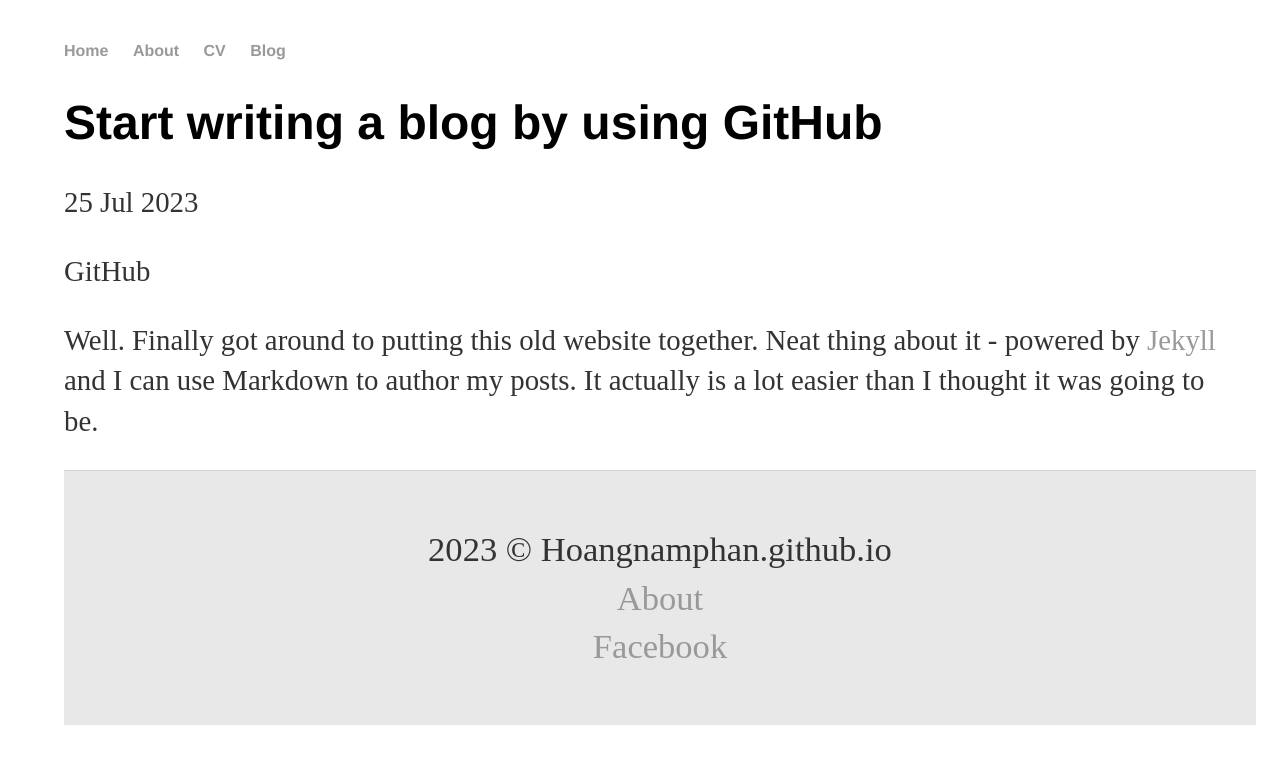
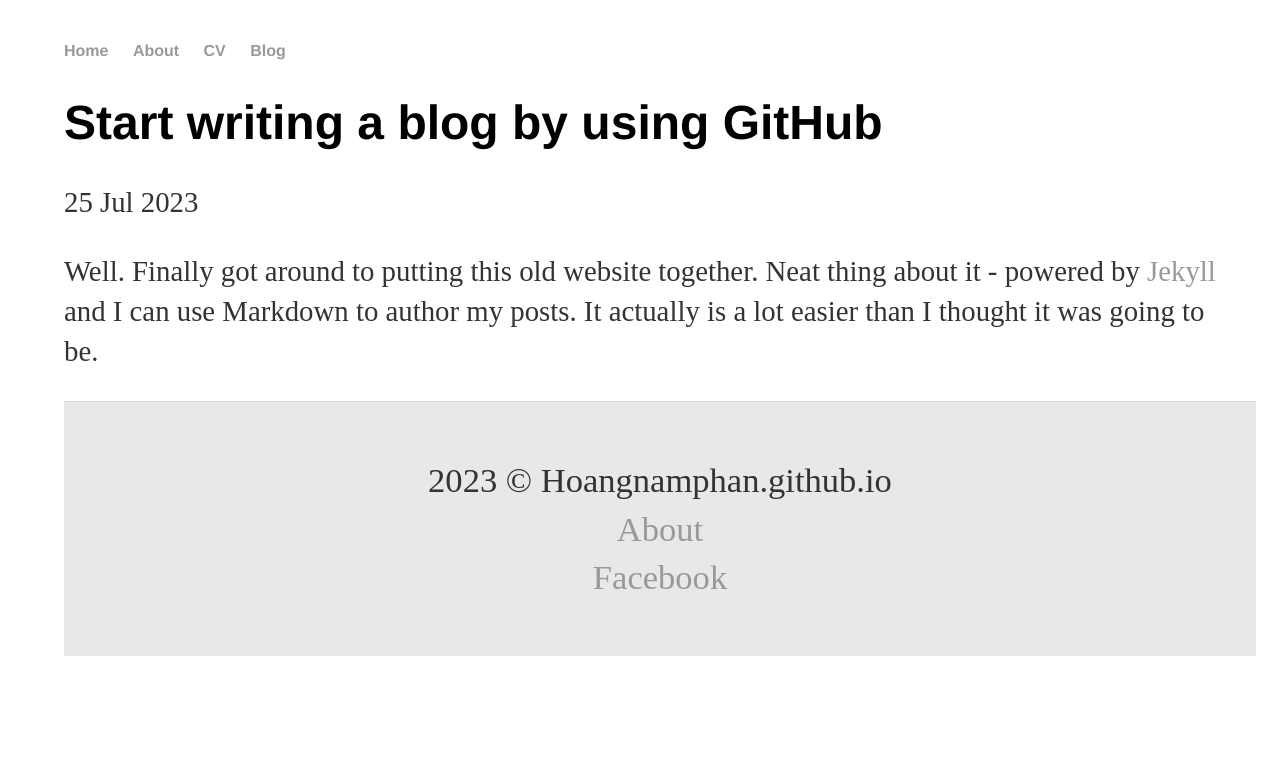
Before and after one commit to hoAngnaMPHan/hoangnamphan.github.io, a Jekyll site: the page built from _posts/2023-07-25-Hello world.md, in a window 1280 px wide. Shown: the top 764 px of the page. Built offline with Jekyll 4.4.1, drawn with Linux system fonts in a browser that asks for light colours.

Commit message:
Update post.html

```diff
--- a/_layouts/post.html
+++ b/_layouts/post.html
@@ -4,8 +4,6 @@ layout: default
 <h1>{{ page.title }}</h1>
 <p class="meta">{{ page.date | date_to_string }}</p>
 
-<p class="meta">{{ page.tags | tags_to_array}}</p>
-
 <div class="post">
   {{ content }}
 </div>
```
